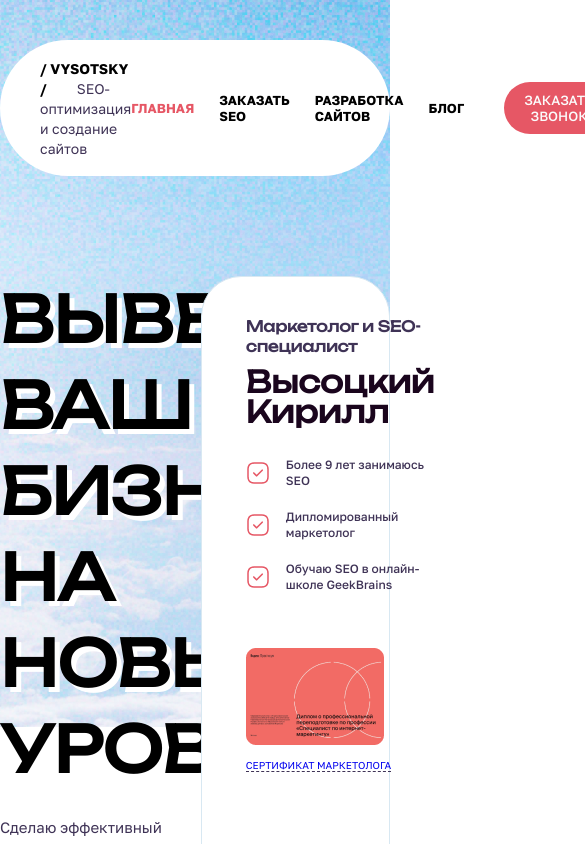
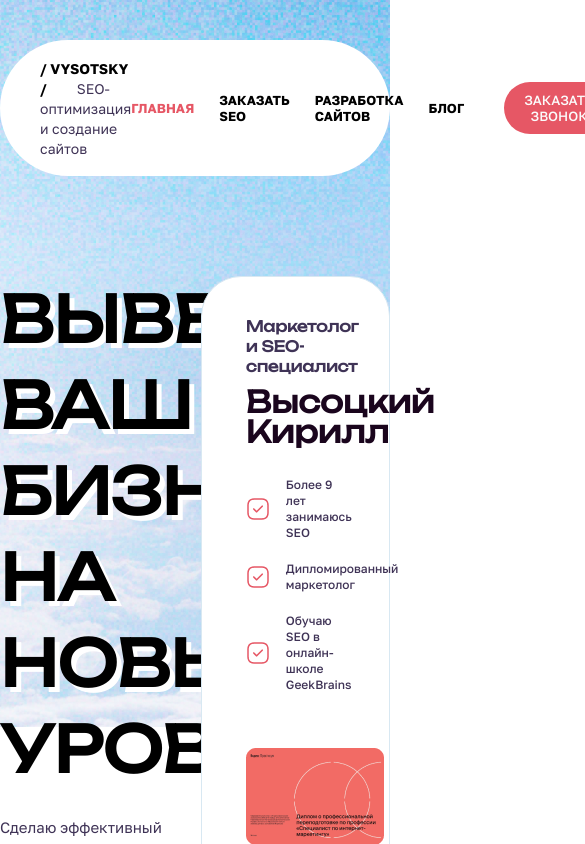
Before and after one commit to jakov96/vysotsky_pro, a Vue app in the folder frontend/: page / in a window 390 px wide. Shown: the top 844 px of the page, 585 px wide, since content can reach past the window. Built offline with nearby package versions, Linux system fonts and the light colour scheme.

Commit message:
Адаптирование блоков

```diff
--- a/frontend/src/App.vue
+++ b/frontend/src/App.vue
@@ -10,14 +10,6 @@
     <Results/>
     <ProblemExamples/>
     <Who/>
-    <About/>
-    <Teaching/>
-    <Podcast/>
-    <Reviews/>
-    <Questions/>
-    <SiteAnalysis/>
-    <Blog/>
-    <Footer/>
   </div>
 </template>
 
--- a/frontend/src/assets/sass/base.sass
+++ b/frontend/src/assets/sass/base.sass
@@ -62,3 +62,24 @@ body
 
 .link
   color: rgba(230, 87, 101, 1)
+
+@media (max-width: 480px)
+  .section-1
+    padding: 0 13px
+
+  .section-3
+    padding: 0 13px
+
+  .section-4
+    padding: 0 13px
+
+  .section-5
+    margin: 0
+
+  .bounded
+    margin: 0
+
+  .title-section
+    font-size: 28px
+    line-height: 34px
+    margin: 0 0 20px 0
--- a/frontend/src/components/About.vue
+++ b/frontend/src/components/About.vue
@@ -48,4 +48,23 @@ export default {
     font-weight: 500
     line-height: 22px
     text-transform: uppercase
+
+@media (max-width: 480px)
+  .about
+    flex-direction: column
+
+    &__item
+      width: 100%
+      align-items: center
+      padding: 26px 0
+      border-top: 1px solid rgba(208, 201, 214, 1)
+
+      &:last-child
+        border-bottom: 1px solid rgba(208, 201, 214, 1)
+
+      img
+        width: 190px
+
+    &__info
+      font-weight: 700
 </style>
--- a/frontend/src/components/Blog.vue
+++ b/frontend/src/components/Blog.vue
@@ -62,7 +62,17 @@ export default {
         'infinite': true,
         'slidesToShow': 3,
         'slidesToScroll': 1,
-        'variableWidth': true
+        'variableWidth': true,
+        'responsive': [
+          {
+            'breakpoint': 480,
+            'settings': {
+              'arrows': false,
+              'slidesToShow': 2,
+              'slidesToScroll': 1
+            }
+          }
+        ]
       }
     }
   }
@@ -137,4 +147,15 @@ export default {
     &:hover
       background: rgba(255, 214, 0, 1)
       color: rgba(63, 51, 86, 1)
+
+@media (max-width: 480px)
+  .blog
+    &__item
+      padding: 20px
+
+    .slick-slide
+      width: 400px !important
+      margin: 0 20px
+      box-sizing: border-box
+
 </style>
--- a/frontend/src/components/Footer.vue
+++ b/frontend/src/components/Footer.vue
@@ -3,8 +3,10 @@
     <div class="head">
       <div class="side-width">
         <div class="head__logo">
-          <span class="head__title">/ VYSOTSKY /</span>
-          <span class="head__info">SEO-оптимизация и создание сайтов</span>
+          <div class="head__logo-wrap">
+            <span class="head__title">/ VYSOTSKY /</span>
+            <span class="head__info">SEO-оптимизация и создание сайтов</span>
+          </div>
           <div class="head__social">
             <a href="#" target="_blank" class="head__icon telegram"></a>
             <a href="#" target="_blank" class="head__icon whatsapp"></a>
@@ -181,4 +183,64 @@ footer
   &__title
     font-size: 14px
     font-weight: 700
+
+@media (max-width: 480px)
+  footer
+    margin: 100px 0 0
+
+  .head
+    border: none
+
+    .side-width
+      flex-direction: column
+      align-items: flex-start
+
+    &__logo
+      width: 100%
+      flex-direction: column
+      align-items: flex-start
+
+    &__logo-wrap
+      width: 100%
+      display: flex
+      flex-direction: column
+      padding: 20px 40px
+      border: 1px solid rgba(236, 233, 241, 1)
+      border-radius: 60px 60px 0 0
+      box-sizing: border-box
+
+    &__title
+      margin: 0
+
+    &__social
+      margin: 30px 0 20px
+      padding: 0 40px
+
+    .btn
+      margin-left: 40px
+
+  .bottom
+    flex-direction: column
+    padding: 30px 40px
+
+    &__left
+      width: 100%
+
+    &__right
+      width: 100%
+      flex-direction: column
+      border: none
+
+    &__menu
+      margin-top: 30px
+
+    &__menu-title
+      font-weight: 700
+
+  .copyright
+    flex-direction: column
+    padding: 20px 40px 30px
+
+    &__title
+      margin-top: 10px
 </style>
--- a/frontend/src/components/Prices.vue
+++ b/frontend/src/components/Prices.vue
@@ -56,8 +56,32 @@
 </template>
 
 <script>
+import VueSlickCarousel from 'vue-slick-carousel'
+
 export default {
-  name: 'Prices'
+  name: 'Prices',
+  components: { VueSlickCarousel },
+  data () {
+    return {
+      'settings': {
+        'mobileFirst': true,
+        'responsive': [
+          {
+            breakpoint: 481,
+            settings: 'unslick'
+          },
+          {
+            'breakpoint': 480,
+            'settings': {
+              'arrows': false,
+              'slidesToShow': 2,
+              'slidesToScroll': 1
+            }
+          }
+        ]
+      }
+    }
+  }
 }
 </script>
 
@@ -78,6 +102,9 @@ export default {
     display: flex
     justify-content: space-between
     align-items: center
+
+  &__wrap-mobile
+    display: none
 
   .title-section
     text-align: center
@@ -159,4 +186,23 @@ export default {
     font-size: 18px
     font-weight: 700
     font-family: 'Unbounded', 'sans-serif'
+
+@media (max-width: 480px)
+  .section-2
+    .wrapper
+      padding: 0 13px
+      background: none
+
+  .prices
+    padding: 30px 18px 50px
+    background: #f7f5f9
+
+    &__wrap
+      display: none
+
+    &__item
+      border-radius: 30px
+
+    &__item
+      width: 100%
 </style>
--- a/frontend/src/components/PricesDetail.vue
+++ b/frontend/src/components/PricesDetail.vue
@@ -90,4 +90,32 @@ export default {
       left: 0
       background-image: url('../assets/images/check-red.png')
       background-repeat: no-repeat
+
+@media (max-width: 480px)
+  .prices-detail
+    flex-direction: column
+
+    &__description
+      width: 100%
+
+    &__title
+      font-size: 28px
+      line-height: 34px
+
+    &__text
+      margin: 20px 0 30px
+      font-size: 14px
+
+    &__checklist
+      width: 100%
+      flex-direction: column
+
+      ul
+        padding: 0
+
+      ul > li:not(:first-child)
+        margin: 10px 0 0 0
+
+    &__right
+      margin-top: 10px
 </style>
--- a/frontend/src/components/Questions.vue
+++ b/frontend/src/components/Questions.vue
@@ -154,4 +154,18 @@ export default {
   .btn
     width: 300px
     margin: 30px auto 0
+
+@media (max-width: 480px)
+  .questions-wrap
+    flex-direction: column
+
+    .questions
+      width: 100%
+
+    .question-form
+      width: 100%
+      padding: 20px 15px 30px
+
+      &__title
+        font-size: 20px
 </style>
--- a/frontend/src/components/Services.vue
+++ b/frontend/src/components/Services.vue
@@ -123,4 +123,24 @@ export default {
       padding: 20px 95px
       background: #3F3356
       border-radius: 30px
+
+@media (max-width: 480px)
+  .items
+    flex-direction: column
+
+    .item
+      width: 100%
+      padding: 25px
+
+      &:not(:last-child)
+        margin: 0 0 10px
+
+      .title
+        margin: 20px 0 15px
+
+      .description
+        margin-top: 20px
+
+        ul
+          margin: 0
 </style>
--- a/frontend/src/components/SiteAnalysis.vue
+++ b/frontend/src/components/SiteAnalysis.vue
@@ -191,4 +191,75 @@ export default {
     .btn
       width: 360px
       padding: 20px 0
+
+@media (max-width: 480px)
+  .site-analysis
+    padding: 20px 13px 40px
+
+    &__wrap
+      flex-direction: column
+      padding: 0
+
+    &__title
+      font-size: 28px
+
+    &__description
+      width: 100%
+
+    &__info
+      flex-direction: column
+      margin-top: 30px
+
+    &__info-item
+      width: 100%
+
+      &:not(:first-child)
+        margin-top: 20px
+
+    &__subtitle
+      font-weight: 700
+
+    &__result
+      margin-top: 30px
+      font-size: 12px
+
+    &__preview
+      width: 100%
+      margin-top: 30px
+
+    &__preview-caption
+      padding: 20px
+      font-size: 15px
+
+  .audit-form
+    position: initial
+    margin-top: 20px
+    padding: 20px 15px 30px
+
+    &__title
+      font-size: 22px
+
+    &__text
+      font-size: 14px
+
+    &__data
+      flex-direction: column
+      margin-top: 30px
+
+      input
+        width: auto
+        padding: 16px
+        font-size: 16px
+
+        &:not(:last-child)
+          margin: 10px 0 0
+
+      .btn
+        width: 100%
+        order: 1
+        margin-top: 20px
+        font-size: 15px
+
+    &__agree
+      order: 0
 </style>
--- a/frontend/src/components/Who.vue
+++ b/frontend/src/components/Who.vue
@@ -68,4 +68,30 @@ export default {
     &:last-child
       border-bottom: none
 
+@media (max-width: 480px)
+  .who
+    flex-direction: column
+    margin-top: 60px
+
+    &__photo
+      width: 100%
+      height: 270px
+      border: 1px solid rgba(208, 201, 214, 1)
+      border-radius: 30px
+
+      img
+        height: 300px
+        left: 25%
+
+    &__info
+      width: 100%
+      height: auto
+      margin: 20px 0
+      padding: 0
+
+    &__item
+      padding: 20px 30px
+      font-size: 14px
+      line-height: 20px
+
 </style>
--- a/frontend/src/components/WorkFormat.vue
+++ b/frontend/src/components/WorkFormat.vue
@@ -82,4 +82,35 @@ export default {
     font-weight: 500
     line-height: 22px
     text-transform: uppercase
+
+@media (max-width: 480px)
+  .work-format
+    padding: 0 13px
+
+    &__header
+      flex-direction: column
+
+    &__info
+      width: 100%
+
+    &__content
+      flex-direction: column
+      border: none
+
+    &__item
+      width: 100%
+      margin-bottom: 10px
+      padding: 20px
+      background: #F7F5F9 url('../assets/images/bg-section-mobile-2.png') no-repeat left bottom
+      background-size: cover
+      border-radius: 45px
+      box-sizing: border-box
+
+    &__title
+      order: 0
+      margin: 0
+
+    img
+      order: 1
+
 </style>
```
Also changed, not shown: frontend/src/assets/images/bg-section-mobile-2.png (added), 1 other file (tests, documents, lock files or other folders).
